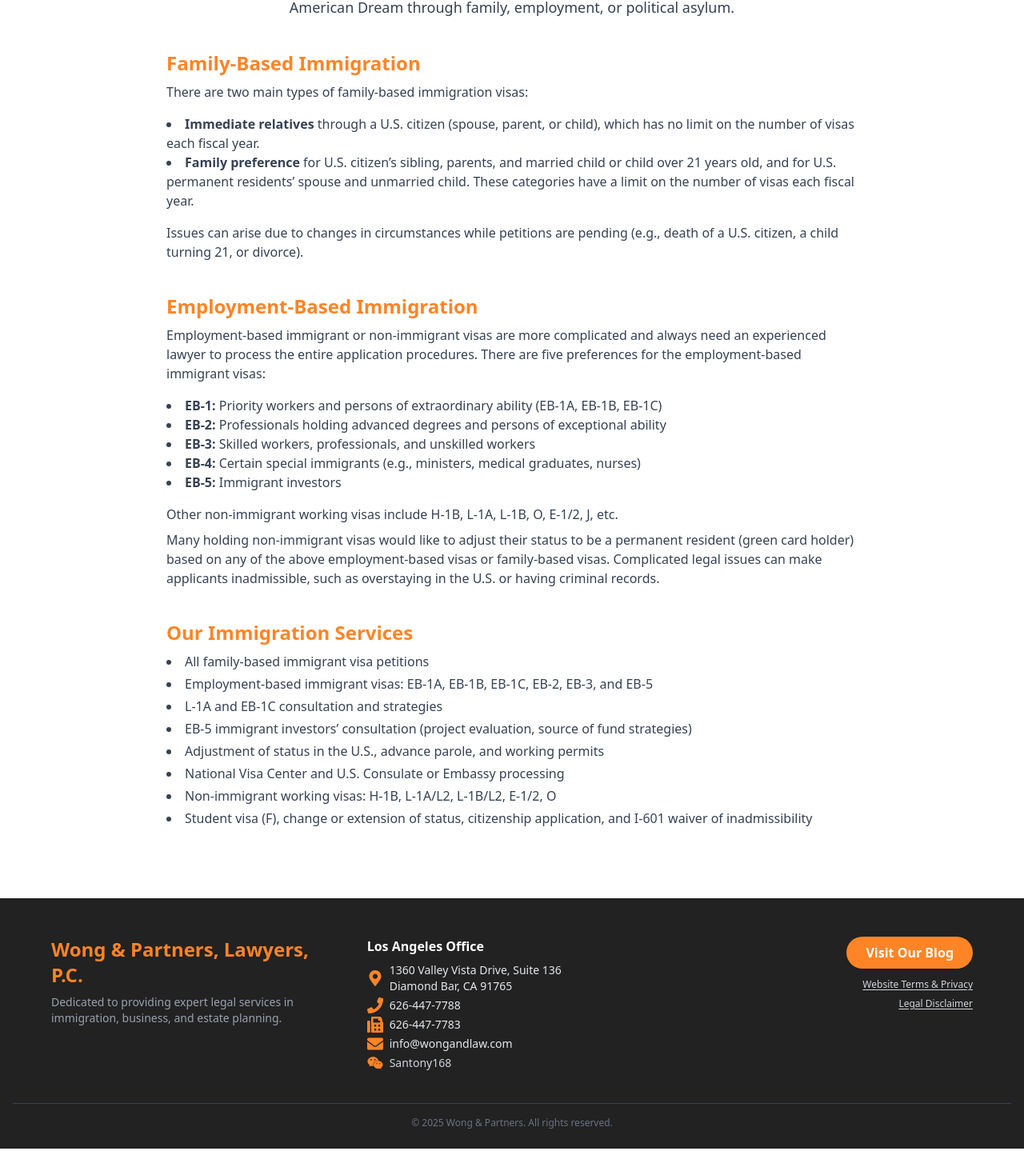
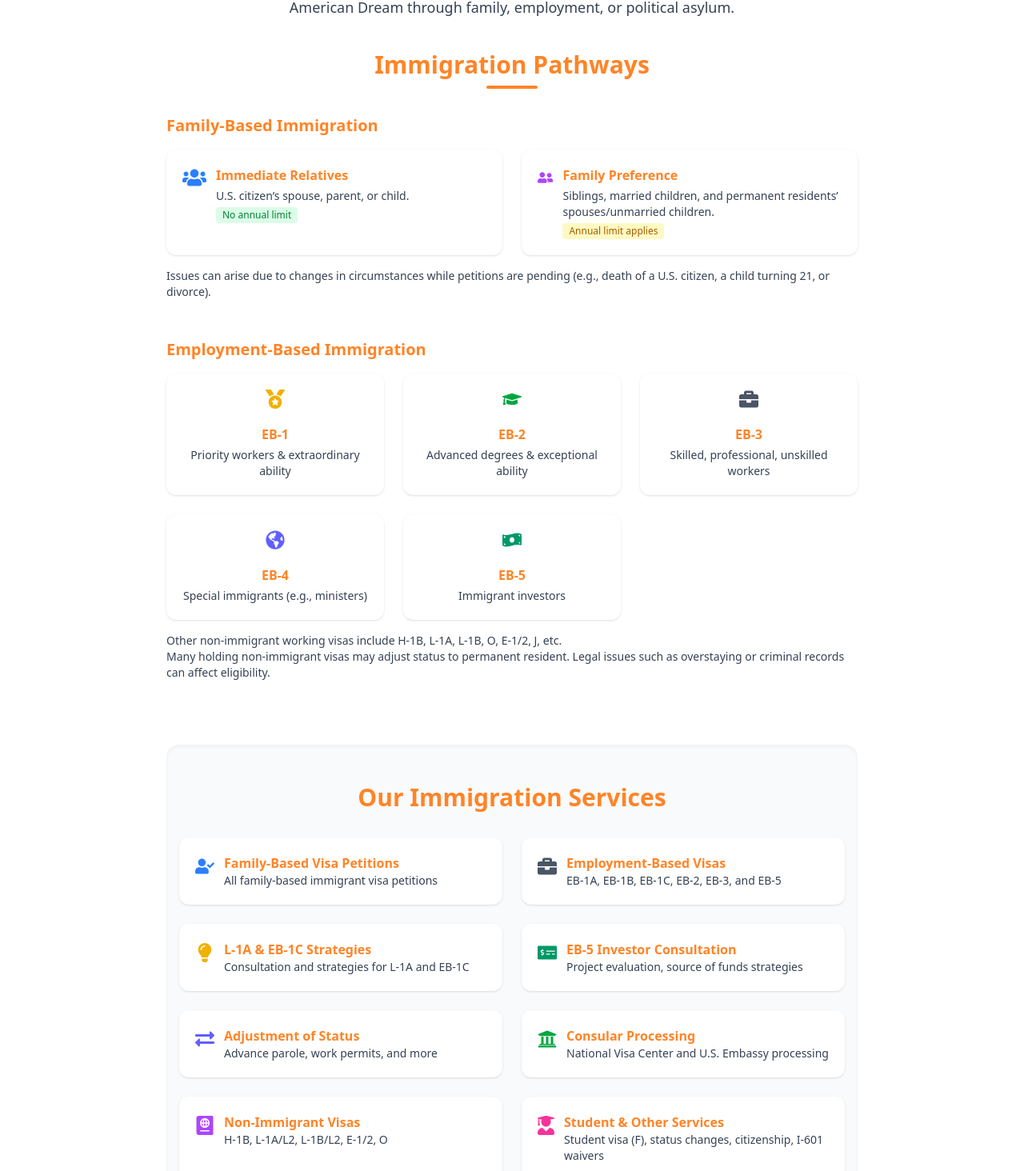
Before and after one commit to alexw14/wongandlaw, a Next.js app: page /en/practice-areas/immigration in a window 1280 px wide. Shown: the part 509-1973 px from the top of the page at 80% size. Before the commit the page ends 1945 px from the top, so only its background shows below. Built offline with nearby package versions, Linux system fonts and the light colour scheme.

Commit message:
add working version of immigration page

```diff
--- a/src/app/[locale]/practice-areas/immigration/page.tsx
+++ b/src/app/[locale]/practice-areas/immigration/page.tsx
@@ -1,6 +1,24 @@
 import React from 'react';
 import { useTranslations } from 'next-intl';
 import PracticeAreaHeader from '@/components/PracticeAreaHeader';
+import ImmigrationPathways from '@/components/ImmigrationPathways';
+import ImmigrationInfoCard from '@/components/ImmigrationInfoCard';
+import {
+  FaUsers,
+  FaUserFriends,
+  FaMedal,
+  FaGraduationCap,
+  FaBriefcase,
+  FaGlobeAmericas,
+  FaMoneyBillWave,
+  FaUserCheck,
+  FaLightbulb,
+  FaMoneyCheckAlt,
+  FaExchangeAlt,
+  FaUniversity,
+  FaPassport,
+  FaUserGraduate,
+} from 'react-icons/fa';
 
 const ImmigrationPage = () => {
   const t = useTranslations('Immigration');
@@ -12,110 +30,156 @@
     subTitle: t('subTitle'),
   };
 
+  const immigrationData = {
+    title: t('immigrationPathways'),
+  }
+
   return (
     <div className="max-w-4xl mx-auto px-4 py-12">
       <PracticeAreaHeader {...headerData} />
-
-      {/* Family-Based Immigration */}
-      <section className="mb-10">
-        <h2 className="text-2xl font-bold mb-2 text-[#FF8426]">
-          Family-Based Immigration
+      <section className="mb-20">
+        <h2 className="text-3xl font-extrabold mb-2 text-[#FF8426] text-center">
+          Immigration Pathways
         </h2>
-        <p className="text-gray-700 mb-4">
-          There are two main types of family-based immigration visas:
-        </p>
-        <ul className="list-disc list-inside text-gray-700 mb-4">
-          <li>
-            <strong>Immediate relatives</strong> through a U.S. citizen (spouse,
-            parent, or child), which has no limit on the number of visas each
-            fiscal year.
-          </li>
-          <li>
-            <strong>Family preference</strong> for U.S. citizen’s sibling,
-            parents, and married child or child over 21 years old, and for U.S.
-            permanent residents’ spouse and unmarried child. These categories
-            have a limit on the number of visas each fiscal year.
-          </li>
-        </ul>
-        <p className="text-gray-700">
-          Issues can arise due to changes in circumstances while petitions are
-          pending (e.g., death of a U.S. citizen, a child turning 21, or
-          divorce).
-        </p>
+        <div className="flex justify-center mb-8">
+          <span className="block w-16 h-1 bg-[#FF8426] rounded-full"></span>
+        </div>
+        <div className="mb-12">
+          <h3 className="text-xl font-bold mb-4 text-[#FF8426]">
+            Family-Based Immigration
+          </h3>
+          <div className="grid sm:grid-cols-2 gap-6">
+            <ImmigrationInfoCard
+              icon={<FaUsers className="text-3xl text-blue-500" />}
+              title="Immediate Relatives"
+              description="U.S. citizen’s spouse, parent, or child."
+              badge={
+                <span className="inline-block bg-green-100 text-green-700 px-2 py-0.5 rounded text-xs mt-1">
+                  No annual limit
+                </span>
+              }
+            />
+            <ImmigrationInfoCard
+              icon={<FaUserFriends className="text-3xl text-purple-500" />}
+              title="Family Preference"
+              description="Siblings, married children, and permanent residents’ spouses/unmarried children."
+              badge={
+                <span className="inline-block bg-yellow-100 text-yellow-700 px-2 py-0.5 rounded text-xs mt-1">
+                  Annual limit applies
+                </span>
+              }
+            />
+          </div>
+          <p className="text-gray-700 mt-4 text-sm">
+            Issues can arise due to changes in circumstances while petitions are pending (e.g., death of a U.S. citizen, a child turning 21, or divorce).
+          </p>
+        </div>
+        <div>
+          <h3 className="text-xl font-bold mb-4 text-[#FF8426]">
+            Employment-Based Immigration
+          </h3>
+          <div className="grid sm:grid-cols-3 gap-6">
+            <ImmigrationInfoCard
+              icon={<FaMedal className="text-2xl text-yellow-500 mb-2" />}
+              title="EB-1"
+              description="Priority workers & extraordinary ability"
+              className="flex-col items-center text-center"
+            />
+            <ImmigrationInfoCard
+              icon={<FaGraduationCap className="text-2xl text-green-600 mb-2" />}
+              title="EB-2"
+              description="Advanced degrees & exceptional ability"
+              className="flex-col items-center text-center"
+            />
+            <ImmigrationInfoCard
+              icon={<FaBriefcase className="text-2xl text-gray-600 mb-2" />}
+              title="EB-3"
+              description="Skilled, professional, unskilled workers"
+              className="flex-col items-center text-center"
+            />
+            <ImmigrationInfoCard
+              icon={<FaGlobeAmericas className="text-2xl text-indigo-500 mb-2" />}
+              title="EB-4"
+              description="Special immigrants (e.g., ministers)"
+              className="flex-col items-center text-center"
+            />
+            <ImmigrationInfoCard
+              icon={<FaMoneyBillWave className="text-2xl text-emerald-600 mb-2" />}
+              title="EB-5"
+              description="Immigrant investors"
+              className="flex-col items-center text-center"
+            />
+          </div>
+          <p className="text-gray-700 mt-4 text-sm">
+            Other non-immigrant working visas include H-1B, L-1A, L-1B, O, E-1/2, J, etc.<br />
+            Many holding non-immigrant visas may adjust status to permanent resident. Legal issues such as overstaying or criminal records can affect eligibility.
+          </p>
+        </div>
       </section>
 
-      {/* Employment-Based Immigration */}
-      <section className="mb-10">
-        <h2 className="text-2xl font-bold mb-2 text-[#FF8426]">
-          Employment-Based Immigration
-        </h2>
-        <p className="text-gray-700 mb-4">
-          Employment-based immigrant or non-immigrant visas are more complicated
-          and always need an experienced lawyer to process the entire
-          application procedures. There are five preferences for the
-          employment-based immigrant visas:
-        </p>
-        <ul className="list-disc list-inside text-gray-700 mb-4">
-          <li>
-            <strong>EB-1:</strong> Priority workers and persons of extraordinary
-            ability (EB-1A, EB-1B, EB-1C)
-          </li>
-          <li>
-            <strong>EB-2:</strong> Professionals holding advanced degrees and
-            persons of exceptional ability
-          </li>
-          <li>
-            <strong>EB-3:</strong> Skilled workers, professionals, and unskilled
-            workers
-          </li>
-          <li>
-            <strong>EB-4:</strong> Certain special immigrants (e.g., ministers,
-            medical graduates, nurses)
-          </li>
-          <li>
-            <strong>EB-5:</strong> Immigrant investors
-          </li>
-        </ul>
-        <p className="text-gray-700 mb-2">
-          Other non-immigrant working visas include H-1B, L-1A, L-1B, O, E-1/2,
-          J, etc.
-        </p>
-        <p className="text-gray-700">
-          Many holding non-immigrant visas would like to adjust their status to
-          be a permanent resident (green card holder) based on any of the above
-          employment-based visas or family-based visas. Complicated legal issues
-          can make applicants inadmissible, such as overstaying in the U.S. or
-          having criminal records.
-        </p>
-      </section>
-
-      {/* Services Section */}
-      <section className="mb-10">
-        <h2 className="text-2xl font-bold mb-2 text-[#FF8426]">
+      {/* --- SERVICES SECTION --- */}
+      <section className="bg-gray-50 rounded-2xl py-12 px-4 shadow-inner">
+        <h2 className="text-3xl font-extrabold mb-8 text-[#FF8426] text-center">
           Our Immigration Services
         </h2>
-        <ul className="list-disc list-inside text-gray-700 space-y-1">
-          <li>All family-based immigrant visa petitions</li>
-          <li>
-            Employment-based immigrant visas: EB-1A, EB-1B, EB-1C, EB-2, EB-3,
-            and EB-5
-          </li>
-          <li>L-1A and EB-1C consultation and strategies</li>
-          <li>
-            EB-5 immigrant investors’ consultation (project evaluation, source
-            of fund strategies)
-          </li>
-          <li>
-            Adjustment of status in the U.S., advance parole, and working
-            permits
-          </li>
-          <li>National Visa Center and U.S. Consulate or Embassy processing</li>
-          <li>Non-immigrant working visas: H-1B, L-1A/L2, L-1B/L2, E-1/2, O</li>
-          <li>
-            Student visa (F), change or extension of status, citizenship
-            application, and I-601 waiver of inadmissibility
-          </li>
-        </ul>
+        <div className="grid sm:grid-cols-2 gap-6">
+          <div className="flex items-start gap-3 bg-white rounded-xl shadow p-5 hover:shadow-lg transition">
+            <FaUserCheck className="text-2xl text-blue-500 mt-1" />
+            <div>
+              <div className="font-semibold text-[#FF8426]">Family-Based Visa Petitions</div>
+              <div className="text-gray-700 text-sm">All family-based immigrant visa petitions</div>
+            </div>
+          </div>
+          <div className="flex items-start gap-3 bg-white rounded-xl shadow p-5 hover:shadow-lg transition">
+            <FaBriefcase className="text-2xl text-gray-600 mt-1" />
+            <div>
+              <div className="font-semibold text-[#FF8426]">Employment-Based Visas</div>
+              <div className="text-gray-700 text-sm">EB-1A, EB-1B, EB-1C, EB-2, EB-3, and EB-5</div>
+            </div>
+          </div>
+          <div className="flex items-start gap-3 bg-white rounded-xl shadow p-5 hover:shadow-lg transition">
+            <FaLightbulb className="text-2xl text-yellow-500 mt-1" />
+            <div>
+              <div className="font-semibold text-[#FF8426]">L-1A & EB-1C Strategies</div>
+              <div className="text-gray-700 text-sm">Consultation and strategies for L-1A and EB-1C</div>
+            </div>
+          </div>
+          <div className="flex items-start gap-3 bg-white rounded-xl shadow p-5 hover:shadow-lg transition">
+            <FaMoneyCheckAlt className="text-2xl text-emerald-600 mt-1" />
+            <div>
+              <div className="font-semibold text-[#FF8426]">EB-5 Investor Consultation</div>
+              <div className="text-gray-700 text-sm">Project evaluation, source of funds strategies</div>
+            </div>
+          </div>
+          <div className="flex items-start gap-3 bg-white rounded-xl shadow p-5 hover:shadow-lg transition">
+            <FaExchangeAlt className="text-2xl text-indigo-500 mt-1" />
+            <div>
+              <div className="font-semibold text-[#FF8426]">Adjustment of Status</div>
+              <div className="text-gray-700 text-sm">Advance parole, work permits, and more</div>
+            </div>
+          </div>
+          <div className="flex items-start gap-3 bg-white rounded-xl shadow p-5 hover:shadow-lg transition">
+            <FaUniversity className="text-2xl text-green-600 mt-1" />
+            <div>
+              <div className="font-semibold text-[#FF8426]">Consular Processing</div>
+              <div className="text-gray-700 text-sm">National Visa Center and U.S. Embassy processing</div>
+            </div>
+          </div>
+          <div className="flex items-start gap-3 bg-white rounded-xl shadow p-5 hover:shadow-lg transition">
+            <FaPassport className="text-2xl text-purple-500 mt-1" />
+            <div>
+              <div className="font-semibold text-[#FF8426]">Non-Immigrant Visas</div>
+              <div className="text-gray-700 text-sm">H-1B, L-1A/L2, L-1B/L2, E-1/2, O</div>
+            </div>
+          </div>
+          <div className="flex items-start gap-3 bg-white rounded-xl shadow p-5 hover:shadow-lg transition">
+            <FaUserGraduate className="text-2xl text-pink-500 mt-1" />
+            <div>
+              <div className="font-semibold text-[#FF8426]">Student & Other Services</div>
+              <div className="text-gray-700 text-sm">Student visa (F), status changes, citizenship, I-601 waivers</div>
+            </div>
+          </div>
+        </div>
       </section>
     </div>
   );
--- /dev/null
+++ b/src/components/ImmigrationInfoCard.tsx
@@ -0,0 +1,44 @@
+'use client';
+import React from 'react';
+import { motion } from 'framer-motion';
+
+interface ImmigrationInfoCardProps {
+  icon: React.ReactNode;
+  title: string;
+  description: string;
+  badge?: React.ReactNode;
+  className?: string;
+}
+
+const cardVariants = {
+  hidden: { opacity: 0, y: 30 },
+  visible: { opacity: 1, y: 0, transition: { duration: 0.6 } },
+};
+
+const ImmigrationInfoCard: React.FC<ImmigrationInfoCardProps> = ({
+  icon,
+  title,
+  description,
+  badge,
+  className = '',
+}) => (
+  <motion.div
+    className={`bg-white rounded-xl shadow p-5 flex gap-3 ${className}`}
+    variants={cardVariants}
+    initial="hidden"
+    whileInView="visible"
+    viewport={{ once: true, amount: 0.3 }}
+    whileHover={{ scale: 1.03, boxShadow: "0 4px 24px rgba(255,132,38,0.10)" }}
+  >
+    {icon}
+    <div>
+      <h3 className="font-bold text-[#FF8426] mb-1">{title}</h3>
+      <p className="text-gray-700 text-sm">
+        {description}
+        {badge && <><br />{badge}</>}
+      </p>
+    </div>
+  </motion.div>
+);
+
+export default ImmigrationInfoCard;
--- /dev/null
+++ b/src/components/ImmigrationPathways.tsx
@@ -0,0 +1,13 @@
+'use client';
+import React from 'react';
+import ImmigrationInfoCard from '@/components/ImmigrationInfoCard';
+
+const ImmigrationPathways = ({ }) => {
+
+
+  return (
+    <div></div>
+  );
+};
+
+export default ImmigrationPathways;
--- a/src/messages/en.json
+++ b/src/messages/en.json
@@ -133,6 +133,15 @@
   },
   "Immigration": {
     "title": "Immigration",
-    "subTitle": "The United States is a nation of immigrants. Every year, hundreds of thousands of people from foreign countries immigrate to the U.S. to pursue their American Dream through family, employment, or political asylum."
+    "subTitle": "The United States is a nation of immigrants. Every year, hundreds of thousands of people from foreign countries immigrate to the U.S. to pursue their American Dream through family, employment, or political asylum.",
+    "immigrationPathways": "Immigration Pathways",
+    "familyBasedImmigration": "Family-Based Immigration",
+    "employmentBasedImmigration": "Employment-Based Immigration",
+    "immediateRelatives": "Immediate Relatives",
+    "immediateRelativesDescription": "U.S. citizen’s spouse, parent, or child.",
+    "immediateRelativesBadgeText": "No annual limit",
+    "familyPreference": "Family Preference",
+    "familyPreferenceDescription": "Siblings, married children, and permanent residents’ spouses/unmarried children.",
+    "familyPreferenceBadgeText": "Annual limit applies"
   }
 }
--- a/src/messages/zh-CN.json
+++ b/src/messages/zh-CN.json
@@ -127,8 +127,12 @@
     "answer2": "可以，您的配偶和21岁以下的未婚子女可以包含在您的EB-5申请中。",
     "question3": "我需要亲自经营这家企业吗？",
     "answer3": "不需要，您无需参与日常管理，但必须参与政策制定或作为有限合伙人参与。",
-        "contactUsTitle": "准备开始您的 EB-5 移民之旅吗？",
+    "contactUsTitle": "准备开始您的 EB-5 移民之旅吗？",
     "contactUsContent": "请联系经验丰富的团队，获取保密咨询与个性化指导。",
     "contactUsButtonText": "联系我们"
+  },
+  "Immigration": {
+    "title": "移民",
+    "subTitle": "美国是一个由移民组成的国家。每年有数十万来自其他国家的人通过家庭、工作或政治庇护移民到美国，追求他们的美国梦。"
   }
 }
--- a/src/messages/zh-HK.json
+++ b/src/messages/zh-HK.json
@@ -127,8 +127,12 @@
     "answer2": "可以，您的配偶和21歲以下的未婚子女可以包含在您的EB-5申請中。",
     "question3": "我需要親自經營這家企業嗎？",
     "answer3": "不需要，您無需參與日常管理，但必須參與政策制定或作為有限合夥人參與。",
-        "contactUsTitle": "準備開始您的 EB-5 移民之旅嗎？",
+    "contactUsTitle": "準備開始您的 EB-5 移民之旅嗎？",
     "contactUsContent": "請聯繫我們經驗豐富的團隊，獲得保密諮詢與個人化指引。",
     "contactUsButtonText": "聯絡我們"
+  },
+  "Immigration": {
+    "title": "移民",
+    "subTitle": "美國是一個由移民組成的國家。每年有數十萬來自其他國家的民眾透過家庭、工作或政治庇護移民到美國，追求他們的美國夢。"
   }
 }
```
